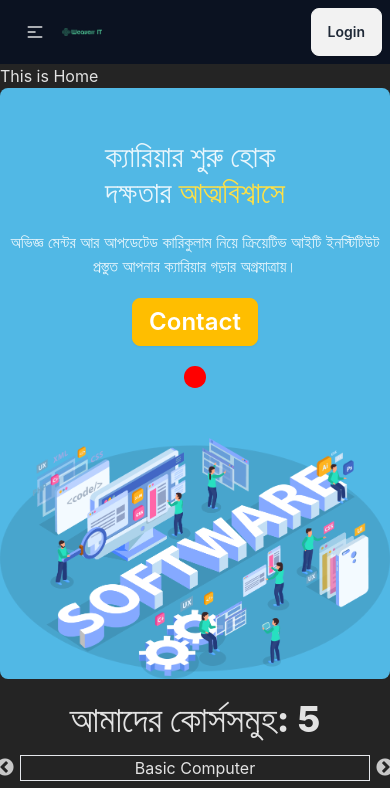
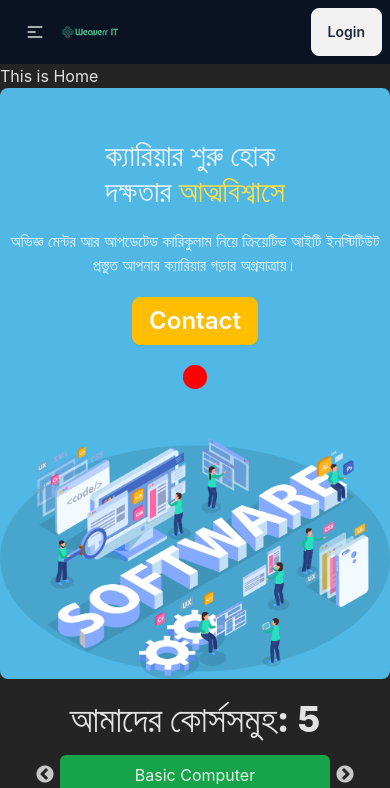
Before and after one commit to Suvrodev/WeaverrIT, a React (Vite) app: page /home in a window 390 px wide. Shown: the top 788 px of the page. Built offline with nearby package versions, Linux system fonts and the light colour scheme.

Commit message:
change some design

```diff
--- a/src/Pages/Category/Category/Category.jsx
+++ b/src/Pages/Category/Category/Category.jsx
@@ -36,6 +36,9 @@ const Category = () => {
     //     slidesToScroll: 3
     //   };
 
+
+    //url https://react-slick.neostack.com/docs/example/responsive
+
     const settings = {
         dots: true,
         infinite: true,
@@ -57,15 +60,16 @@ const Category = () => {
             breakpoint: 600,
             settings: {
               slidesToShow: 1,
-              slidesToScroll: 4,
-              initialSlide: 1
+              slidesToScroll: 1,
+              initialSlide: 0
             }
           },
           {
             breakpoint: 480,
             settings: {
               slidesToShow: 1,
-              slidesToScroll: 4
+              slidesToScroll: 1,
+              initialSlide: 0
             }
           }
         ]
@@ -76,11 +80,11 @@ const Category = () => {
             <div className='text-center'>
                 <h1 className='text-4xl font-extrabold'>আমাদের কোর্সসমুহ: {categories.length}  </h1>
 
-               <div className='my-4'>
+               <div className='my-4 bg-green-600 rounded-md mx-10 md:mx-0 '>
                 <Slider {...settings}>
                         {
                             categories.map((category,idx)=><div
-                            className='border'
+                            className=' rounded-md w-[450px] p-2 md:p-5 '
                             key={idx}
                             onClick={()=>handleCategory(category.id)}
                             >
--- a/src/Pages/Category/SubCategory/SubCategoryCard.jsx
+++ b/src/Pages/Category/SubCategory/SubCategoryCard.jsx
@@ -7,7 +7,7 @@ const SubCategoryCard = ({subCategory}) => {
     const {id,categoryid,subcategory,image}=subCategory
     return (
         <div className='border p-2 rounded-md relative'>
-           <img className='w-full h-[250px] rounded-md' src={image} alt="" />
+           <img className='w-full h-[150px] md:h-[250px] rounded-md' src={image} alt="" />
            <h1 className='text-2xl font-bold mb-20'>{subcategory}</h1>
            <button className='btn btn-warning absolute bottom-5 right-5 font-bold'>Detail</button>
         </div>
--- a/src/Pages/CommonPage/Header/Header.jsx
+++ b/src/Pages/CommonPage/Header/Header.jsx
@@ -33,7 +33,7 @@ const Header = () => {
             </ul>
           </div>
           {/* <a className="btn btn-ghost text-xl">Weaverr IT</a> */}
-          <Link to={'/home'}><img className='w-10 md:w-44' src={WeaverLogo} alt="" /></Link>
+          <Link to={'/home'}><img className='w-14 md:w-44' src={WeaverLogo} alt="" /></Link>
         </div>
         <div className="navbar-center hidden lg:flex">
           <ul className="menu menu-horizontal px-1">
```
